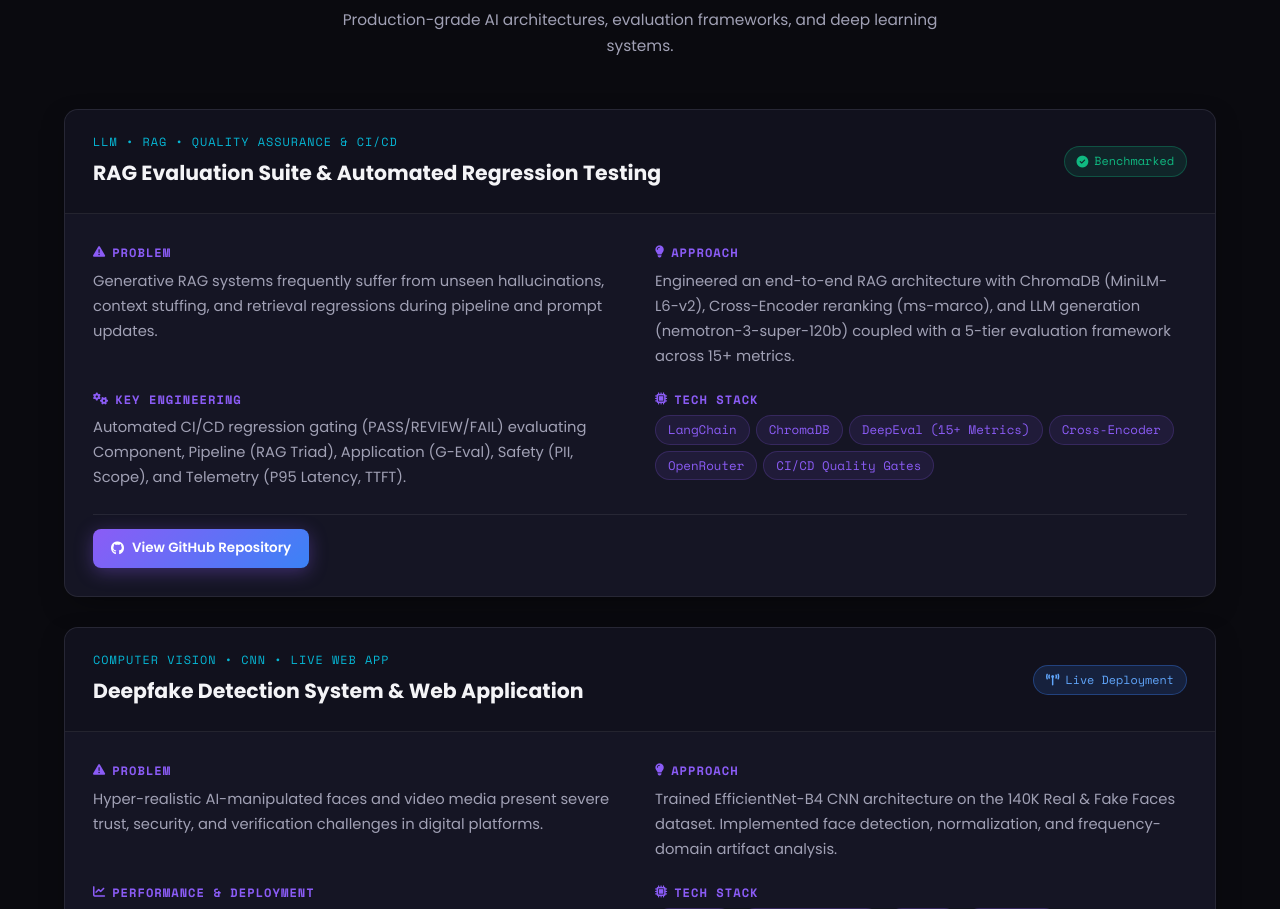
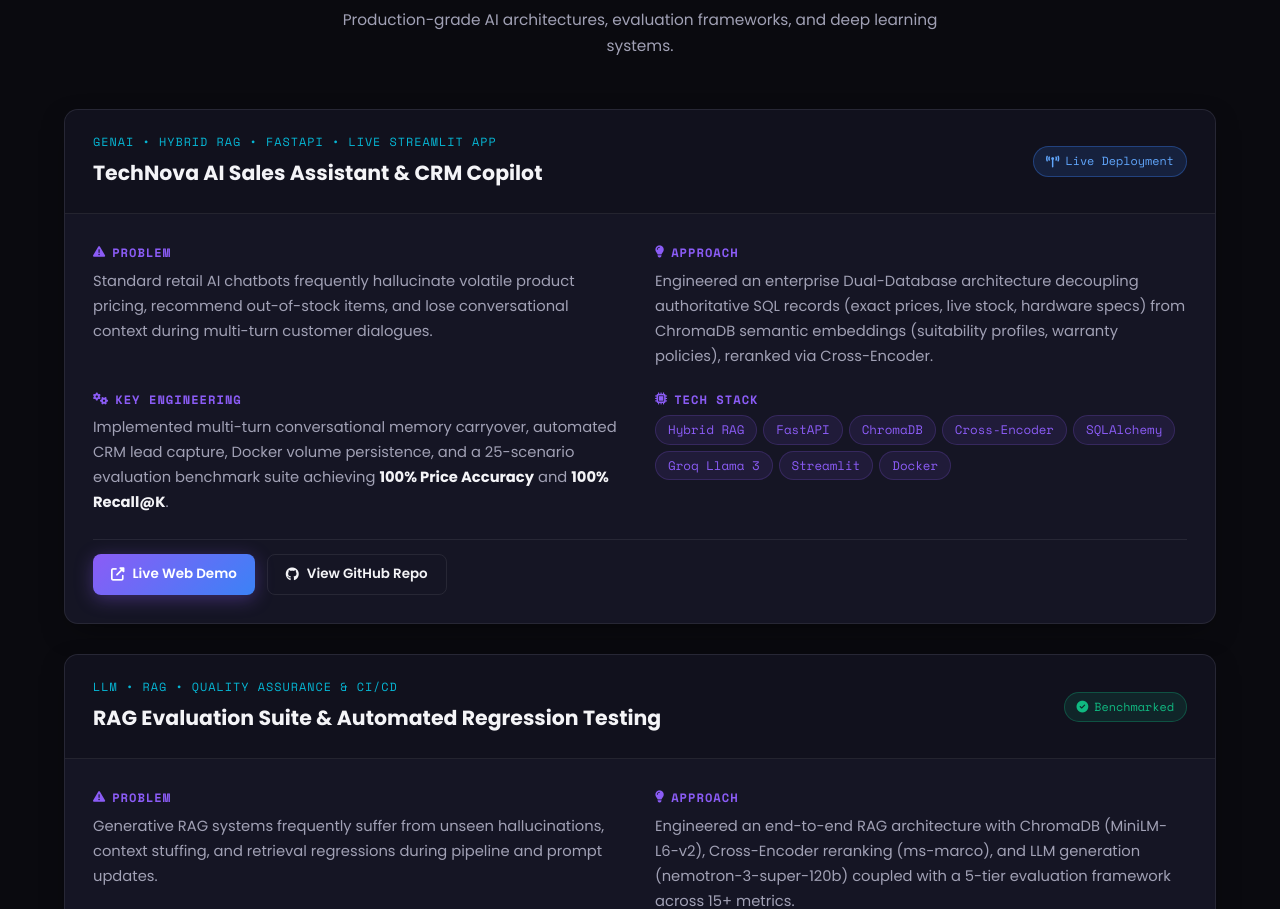
Before and after one commit to mohit3015/Mohit-Portfolio, a plain HTML site: page index.html in a window 1280 px wide. Shown: the part 4037-4946 px from the top of the page. Drawn offline with nearby package versions, Linux system fonts and the light colour scheme.

Commit message:
feat: add TechNova AI Sales Assistant as flagship featured project with live Streamlit demo

```diff
--- a/index.html
+++ b/index.html
@@ -475,7 +475,59 @@
 
             <div class="projects-case-list">
 
-                <!-- Project 1: RAG Evaluation Suite -->
+                <!-- Project 1: TechNova AI Sales Assistant & CRM Copilot -->
+                <article class="project-case-card reveal">
+                    <div class="project-case-header">
+                        <div class="project-title-group">
+                            <span class="project-kind">GENAI • HYBRID RAG • FASTAPI • LIVE STREAMLIT APP</span>
+                            <h3 class="project-name">TechNova AI Sales Assistant & CRM Copilot</h3>
+                        </div>
+                        <div class="project-badge status-live">
+                            <i class="fas fa-broadcast-tower"></i> Live Deployment
+                        </div>
+                    </div>
+
+                    <div class="project-case-body">
+                        <div class="case-grid">
+                            <div class="case-col">
+                                <h4><i class="fas fa-exclamation-triangle"></i> Problem</h4>
+                                <p>Standard retail AI chatbots frequently hallucinate volatile product pricing, recommend out-of-stock items, and lose conversational context during multi-turn customer dialogues.</p>
+                            </div>
+                            <div class="case-col">
+                                <h4><i class="fas fa-lightbulb"></i> Approach</h4>
+                                <p>Engineered an enterprise Dual-Database architecture decoupling authoritative SQL records (exact prices, live stock, hardware specs) from ChromaDB semantic embeddings (suitability profiles, warranty policies), reranked via Cross-Encoder.</p>
+                            </div>
+                            <div class="case-col">
+                                <h4><i class="fas fa-cogs"></i> Key Engineering</h4>
+                                <p>Implemented multi-turn conversational memory carryover, automated CRM lead capture, Docker volume persistence, and a 25-scenario evaluation benchmark suite achieving <strong>100% Price Accuracy</strong> and <strong>100% Recall@K</strong>.</p>
+                            </div>
+                            <div class="case-col">
+                                <h4><i class="fas fa-microchip"></i> Tech Stack</h4>
+                                <div class="project-tags">
+                                    <span class="tag">Hybrid RAG</span>
+                                    <span class="tag">FastAPI</span>
+                                    <span class="tag">ChromaDB</span>
+                                    <span class="tag">Cross-Encoder</span>
+                                    <span class="tag">SQLAlchemy</span>
+                                    <span class="tag">Groq Llama 3</span>
+                                    <span class="tag">Streamlit</span>
+                                    <span class="tag">Docker</span>
+                                </div>
+                            </div>
+                        </div>
+
+                        <div class="project-actions">
+                            <a href="https://technova-ai-sales-assistant-krri4w97poexshlnkqwpou.streamlit.app/" target="_blank" rel="noopener noreferrer" class="btn btn-primary btn-sm">
+                                <i class="fas fa-external-link-alt"></i> Live Web Demo
+                            </a>
+                            <a href="https://github.com/mohit3015/TechNova-AI-Sales-Assistant" target="_blank" rel="noopener noreferrer" class="btn btn-outline btn-sm">
+                                <i class="fab fa-github"></i> View GitHub Repo
+                            </a>
+                        </div>
+                    </div>
+                </article>
+
+                <!-- Project 2: RAG Evaluation Suite -->
                 <article class="project-case-card reveal">
                     <div class="project-case-header">
                         <div class="project-title-group">
```
